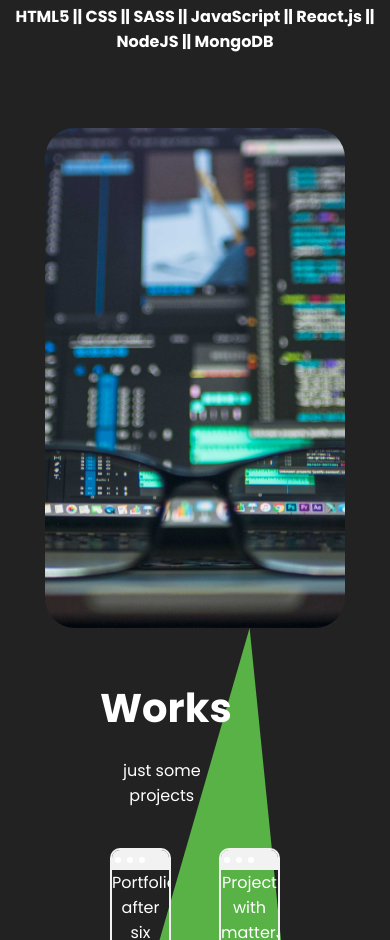
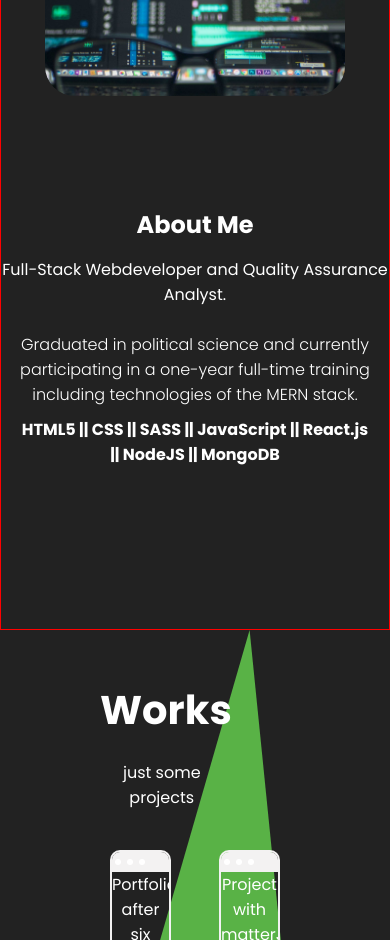
Before and after one commit to Pierluigi10/Portfolio_React, a React (Create React App) app: page / in a window 390 px wide. Shown: the part 1060-2000 px from the top of the page. Built offline with nearby package versions, Linux system fonts and the light colour scheme.

Commit message:
make about responsive

```diff
--- a/src/components/Project/Project.js
+++ b/src/components/Project/Project.js
@@ -10,7 +10,7 @@ function Project(props) {
         <div className="p_circle"></div>
         <div className="p_circle"></div>
       </div>
-      <hp> {title}</hp>
+      <p> {title}</p>
       <a href={link} target="_blank" rel="noreferrer">
         <img src={img} alt="" className="p_img" />
       </a>
--- a/src/components/about/About.js
+++ b/src/components/about/About.js
@@ -19,10 +19,9 @@ function About() {
         <p className="a_description">
           Graduated in political science and currently participating in a
           one-year full-time training including technologies of the MERN stack.
-          <p className="a_language">
-            {" "}
-            HTML5 || CSS || SASS || JavaScript || React.js || NodeJS || MongoDB
-          </p>
+        </p>
+        <p className="a_language">
+          HTML5 || CSS || SASS || JavaScript || React.js || NodeJS || MongoDB
         </p>
       </div>
     </div>
--- a/src/components/about/about.scss
+++ b/src/components/about/about.scss
@@ -2,36 +2,26 @@
   height: 100vh;
   display: flex;
   align-items: center;
-  // flex-wrap: wrap;
+  flex-direction: column;
+  border: 1px solid red;
 
   .a_left {
     flex: 1;
+    // flex-grow: 1;
     display: flex;
     align-items: center;
     justify-content: center;
-    position: relative;
     // background-color: red;
     height: 100%;
 
     .a_card {
-      // height:400px;
-      height: 500px;
+      height: 200px;
       width: 300px;
+      // border: 1px solid red;
+
       .a_img {
-        // width: 30vw;
-        // height: 70vh;
         border-radius: 30px;
-        // position: relative;
-        // overflow: hidden;
-        // width: 70%;
-        // height: 100%;
-        // object-fit: cover;
-        // border: 3px red solid;
-
-        // width: clamp(200px, 75%, 800px);
         // filter: drop-shadow(30px 10px 4px #333);
-        // width: auto;
-        // max-height: 100%;
         height: 100%;
         width: 100%;
         object-fit: cover;
@@ -41,6 +31,10 @@
 
   .a_right {
     flex: 1;
+    display: flex;
+    flex-direction: column;
+    align-items: center;
+    text-align: center;
     // margin-left: 15px;
 
     .a_title {
@@ -48,39 +42,44 @@
     }
 
     .a_sub {
-      margin: 20px 0px;
+      margin: 15px 0px;
     }
 
     .a_description {
       font-weight: 300;
+      margin: 10px 10px;
     }
+
     .a_language {
-      margin: 20px 0px;
+      margin: 0px 20px;
       font-weight: bold;
     }
   }
 }
 
-@media screen and (max-width: 480px) {
+@media only screen and (min-width: 700px) {
   .about {
-    flex-direction: column-reverse;
-    text-align: center;
-    // .a_img {
-    //   display: none;
-    // }
-    // .a_card {
-    //   height: 100px;
-    //   width: 300px;
-    //   display: none;
-    // .a_img {
-    // height: 20%;
-    // }
-    // }
+    flex-direction: row;
+
+    .a_left {
+
+    .a_card {
+        height: 500px;
+        width: 300px;
+        // border: 3px blue solid;
+      }
+    }
+
+    .a_right {
+      margin-right: 15px;
+
+      .a_title {
+        font-size: 40px;
+      }
+
+     .a_language {
+        margin: 20px 0px;
+      }
+    }
   }
-  .a_card {
-    height: 100px;
-    width: 100px;
-  }
-
-
 }
--- a/src/components/projectList/ProjectList.js
+++ b/src/components/projectList/ProjectList.js
@@ -1,7 +1,7 @@
 import React from "react";
 import "./projectList.scss";
 import Project from "../Project/Project.js";
-import { projects } from "../../data.js";
+import { projectsData } from "../../data.js";
 
 function ProjectList() {
   return (
@@ -13,7 +13,7 @@ function ProjectList() {
           <p className="pl_description">just some projects</p>
         </div>
         <div className="pl_list">
-          {projects.map((item) => (
+          {projectsData.map((item) => (
             <Project
               key={item.id}
               title={item.title}
--- a/src/data.js
+++ b/src/data.js
@@ -5,41 +5,41 @@ import matterjs from "./images/matterjs.png";
 import mern from "./images/mern.png";
 import secondPortfolio from "./images/secondportfolio.png";
 
-export const projects = [
+export const projectsData = [
   {
     id: 1,
-    title:"Portfolio after six months of study",
-    img: secondPortfolio ,
+    title: "Portfolio after six months of study",
+    img: secondPortfolio,
     link: "https://pierluigi.netlify.app/",
   },
   {
     id: 2,
-    title:"Project with matterJs",
-    img:  matterjs ,
+    title: "Project with matterJs",
+    img: matterjs,
     link: "https://github.com/Pierluigi10/matterjsproject",
   },
   {
     id: 3,
-    title:"WeatherApp",
-    img:  weather ,
+    title: "WeatherApp",
+    img: weather,
     link: "https://whatistheweatherlike.netlify.app/",
   },
   {
     id: 4,
-    title:"MERN Showcase App",
-    img: mern ,
+    title: "MERN Showcase App",
+    img: mern,
     link: "https://mernshowcase-pb-frontend.vercel.app/",
   },
   {
     id: 5,
-    title:"Funny game in JavaScript",
-    img: game ,
+    title: "Funny game in JavaScript",
+    img: game,
     link: "https://littlegamejs.netlify.app/",
   },
   {
     id: 6,
-    title:"My first portfolio after 1 months of study",
-    img:  firstPortfolio ,
+    title: "My first portfolio after 1 months of study",
+    img: firstPortfolio,
     link: "https://myfirstportfoliodci.netlify.app/",
   },
 ];
```
